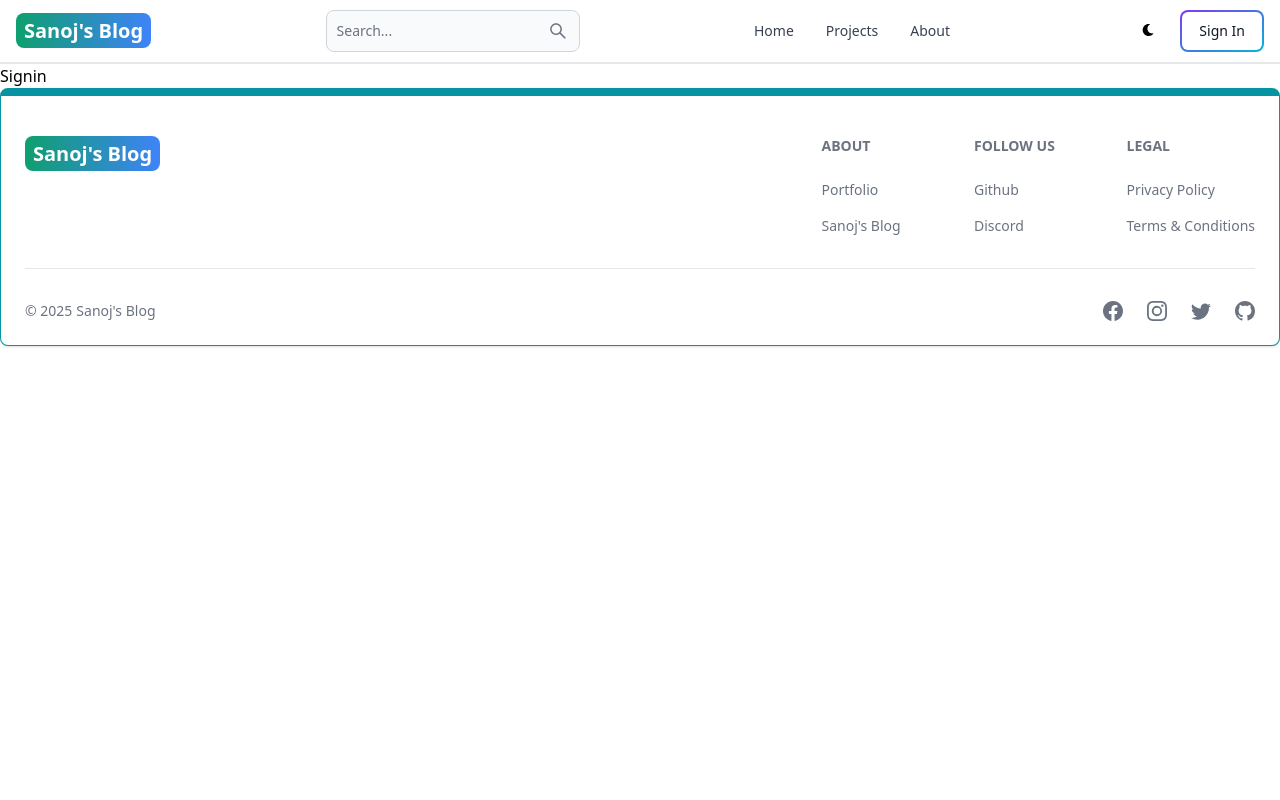
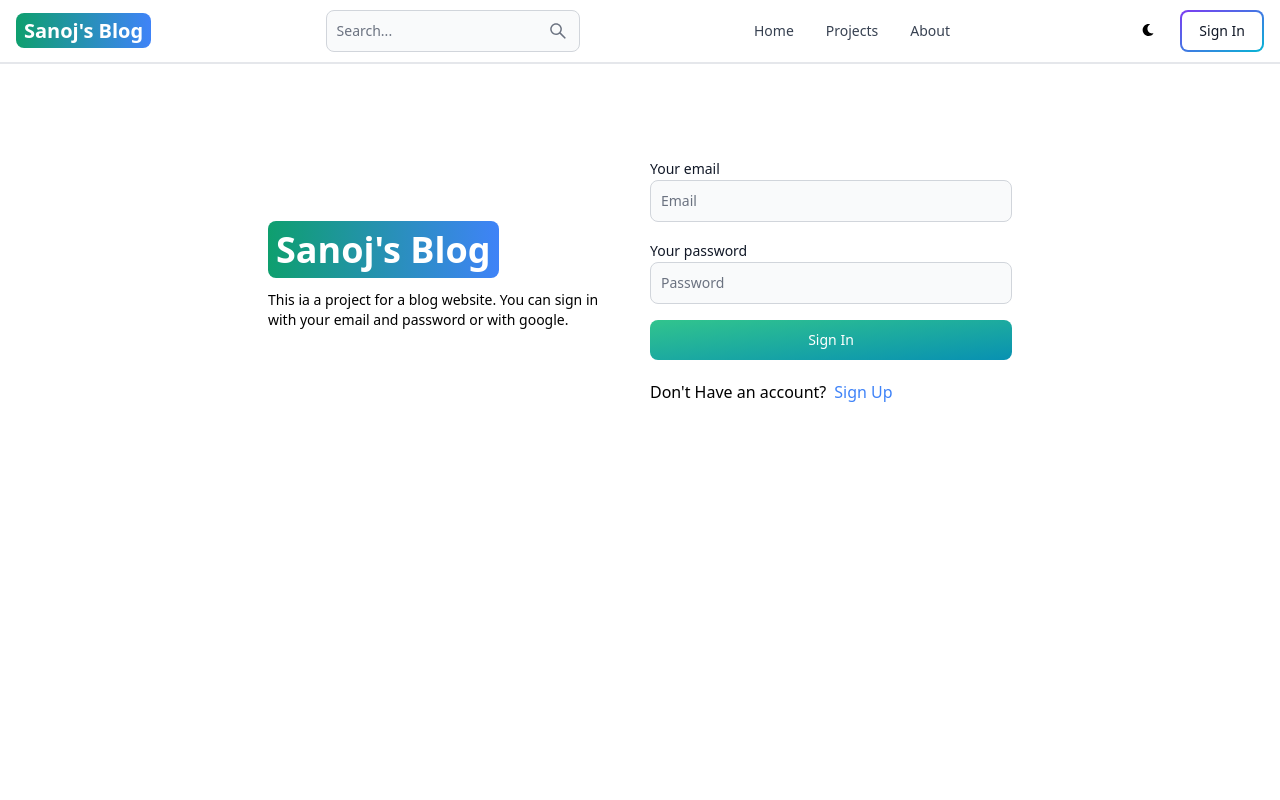
Before and after one commit to SanojS31/mern-blog, a React (Vite) app in the folder client/: page /sign-in in a window 1280 px wide. Shown: the top 800 px of the page. Built offline with nearby package versions, Linux system fonts and the light colour scheme.

Commit message:
add signin page with form handling and validation

```diff
--- a/client/src/pages/Signin.jsx
+++ b/client/src/pages/Signin.jsx
@@ -1,9 +1,92 @@
-import React from 'react'
+import { Alert, Button, Label, Spinner, TextInput } from "flowbite-react";
+import { Link, useNavigate } from "react-router-dom";
+import { useState } from "react";
+
 
 export default function Signin() {
+  const [formData, setFormData] = useState({});
+  const [errorMessage, setErrorMessage] = useState(null);
+  const [loading, setLoading] = useState(false);
+  const navigate = useNavigate();
+
+  const handleChnage = (e) => {
+    setFormData({
+      ...formData,
+      [e.target.id]: e.target.value.trim()
+    })
+  }
+
+  const handleSubmit = async (e) => {
+    e.preventDefault();
+    if (!formData.email || !formData.password) {
+      return setErrorMessage('All fields are required');
+    }
+    try {
+      setLoading(true);
+      setErrorMessage(null);
+
+      const res = await fetch('/api/auth/signin', {
+        method: 'POST',
+        headers: {
+          'Content-Type': 'application/json'
+        },
+        body: JSON.stringify(formData),
+      })
+      const data = await res.json();
+      if (data.success === false) {
+        return setErrorMessage(data.message);
+      }
+      setLoading(false);
+      if (res.ok) {
+        navigate('/');
+      }
+       } catch (error) {
+        setErrorMessage(error.message);
+        setLoading(false);
+       }
+
+  }
   return (
-    <div>
-      Signin
+    <div className='min-h-screen mt-20'>
+      <div className='flex max-w-3xl mx-auto p-3 flex-col md:flex-row md:items-center gap-5' >
+        {/*left*/}
+        <div className='flex-1'>
+          <Link to="/" className='font-bold dark:text-white text-4xl'>
+            <span className='px-2 py-1 bg-gradient-to-r from-green-500 to-blue-500 rounded-lg text-white'>Sanoj's Blog</span>
+          </Link>
+          <p className="text-sm mt-5">
+            This ia a project for a blog website. You can sign in with your email and password or with google.
+          </p>
+        </div>
+        {/*right */}
+        <div className='flex-1'>
+          <form className="flex flex-col gap-4" onSubmit={handleSubmit}>
+            <div>
+              <Label value="Your email"/>
+              <TextInput type="email" placeholder="Email" id="email" onChange={handleChnage}/>
+            </div>
+            <div>
+              <Label value="Your password"/>
+              <TextInput type="password" placeholder="Password" id="password" onChange={handleChnage}/>
+            </div>
+            <Button gradientDuoTone="greenToBlue" type="submit" disabled={loading}>
+              {loading ? (
+                <>
+                  <Spinner size="sm"/>
+                  <span className="pl-3">Loading...</span>
+                </>
+              ) : 'Sign In'}
+            </Button>
+          </form>
+          <div className="flex gap-2 text-md mt-5">
+            <span>Don't Have an account?</span>
+            <Link to="/sign-up" className="text-blue-500">
+              Sign Up
+            </Link>
+          </div>
+          {errorMessage && <Alert className="font-bold text-red-500 mt-5">{errorMessage}</Alert>}
+        </div>
+      </div>
     </div>
   )
 }
```
